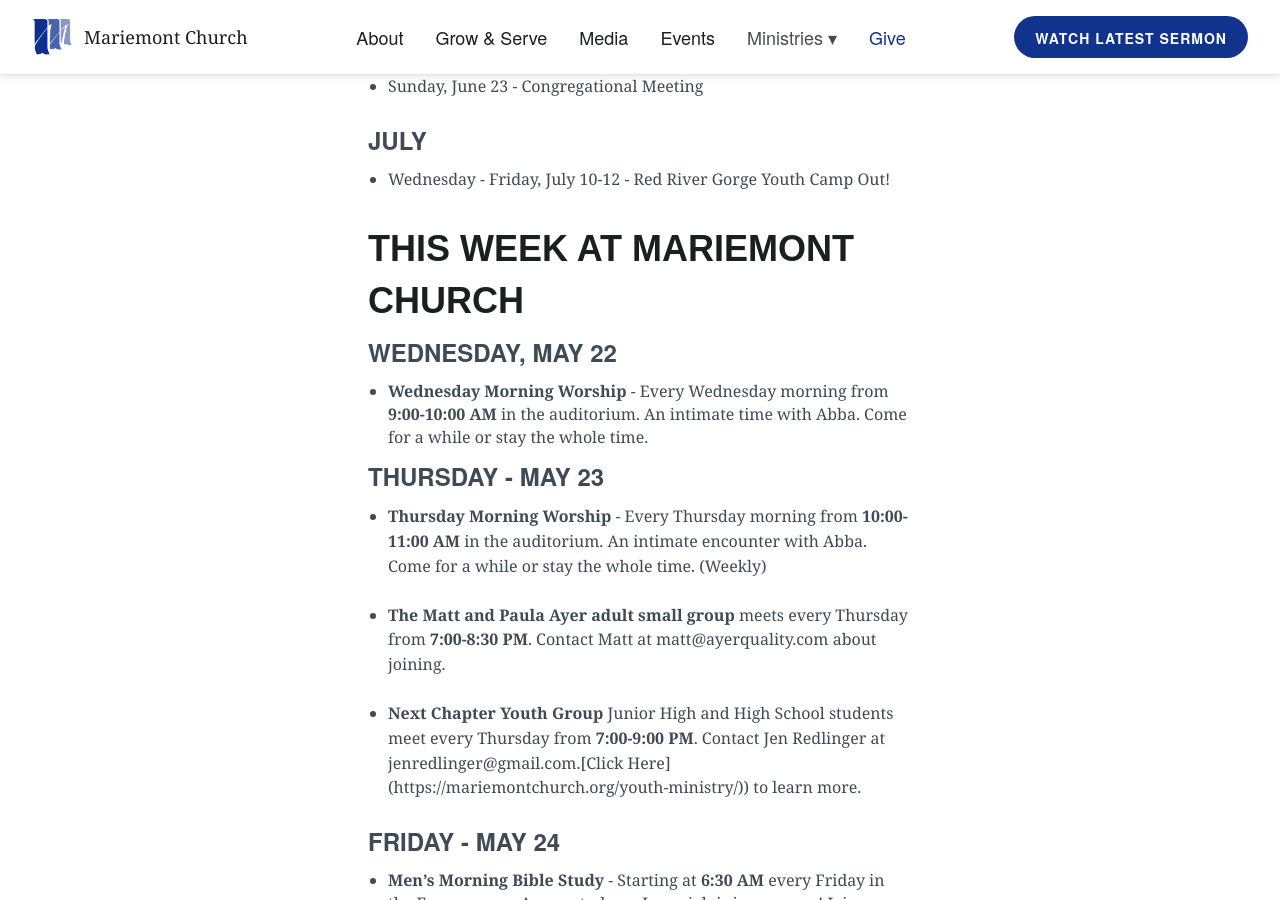
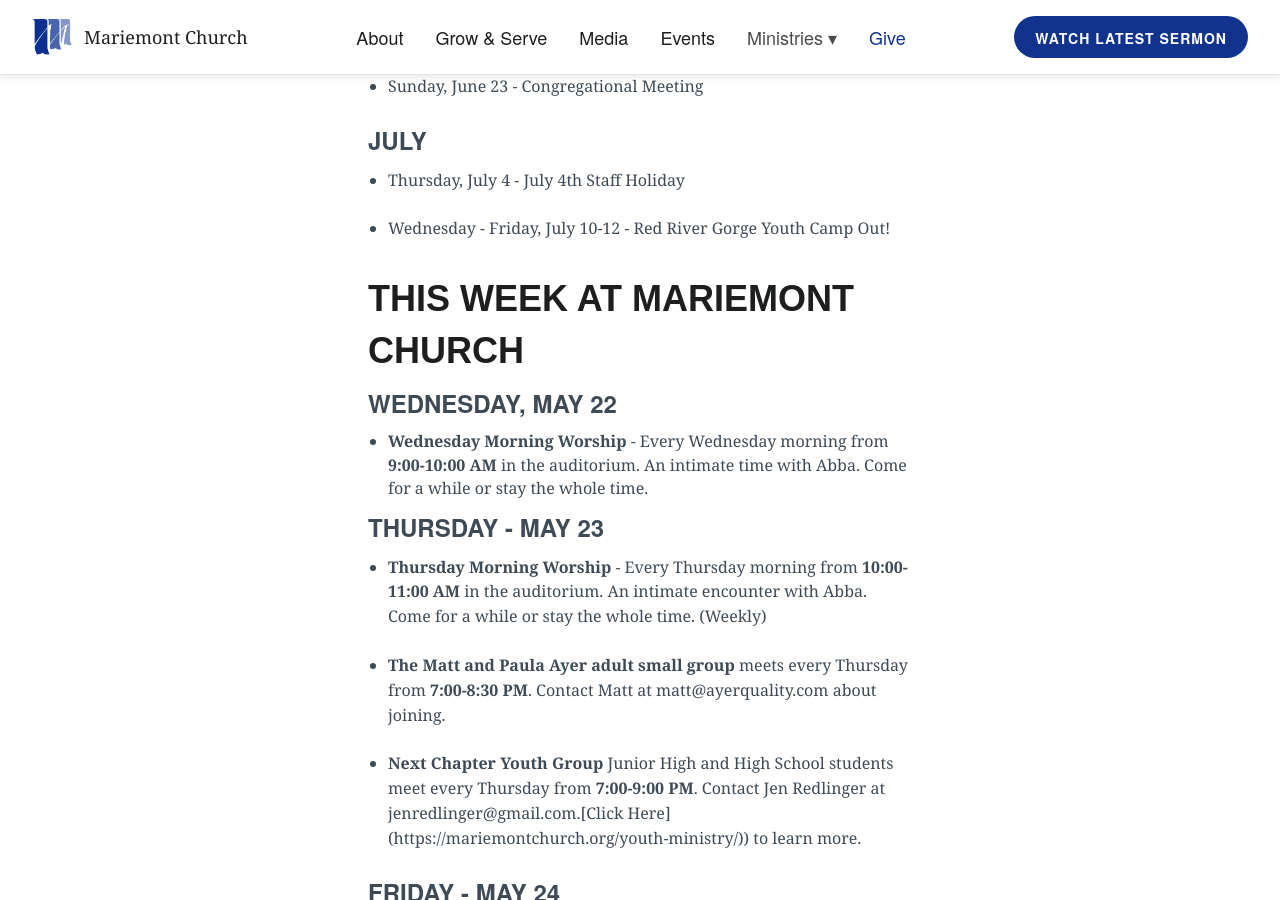
Before and after one commit to lukemoderwell/mariemont, a Jekyll site: the page built from updates.markdown, in a window 1280 px wide and 900 px high, scrolled down 409 px. Built offline with Jekyll 4.4.1, drawn with Linux system fonts in a browser that asks for light colours; nearby versions of some CDN libraries.

Commit message:
Updated Updates

```diff
--- a/updates.markdown
+++ b/updates.markdown
@@ -31,6 +31,8 @@
 * Sunday, June 23 - Congregational Meeting
 
 ### JULY
+
+* Thursday, July 4 - July 4th Staff Holiday
 
 * Wednesday - Friday, July 10-12 - Red River Gorge Youth Camp Out!
 
```
